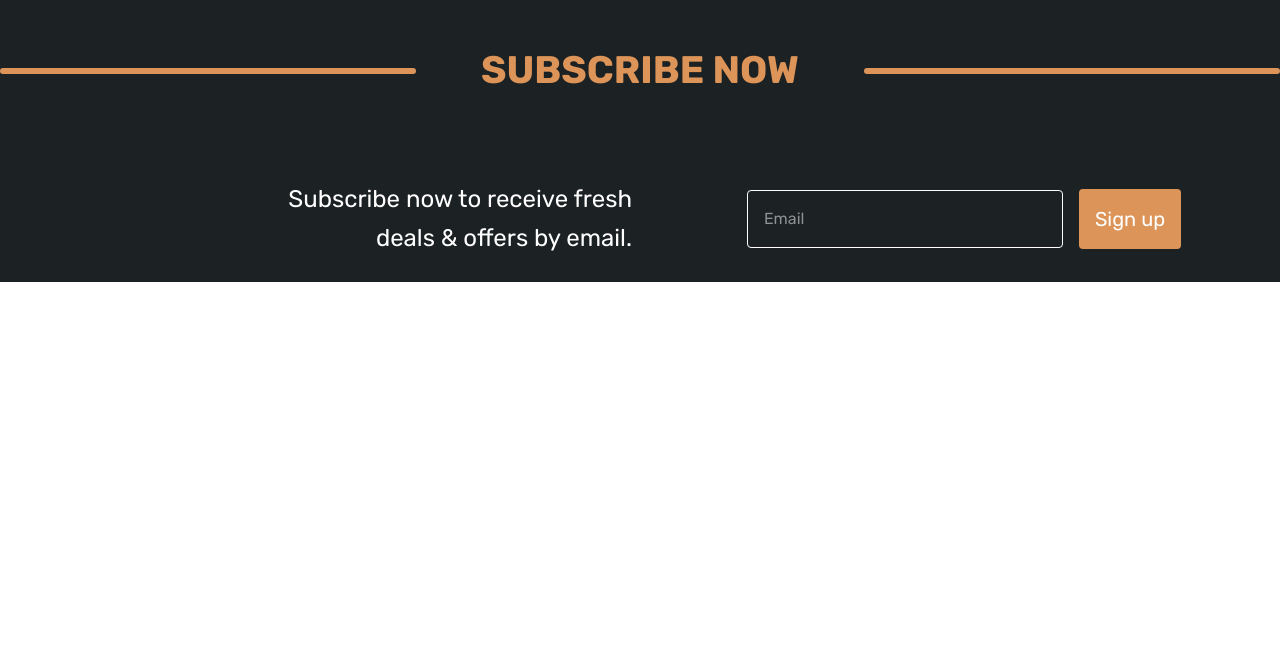
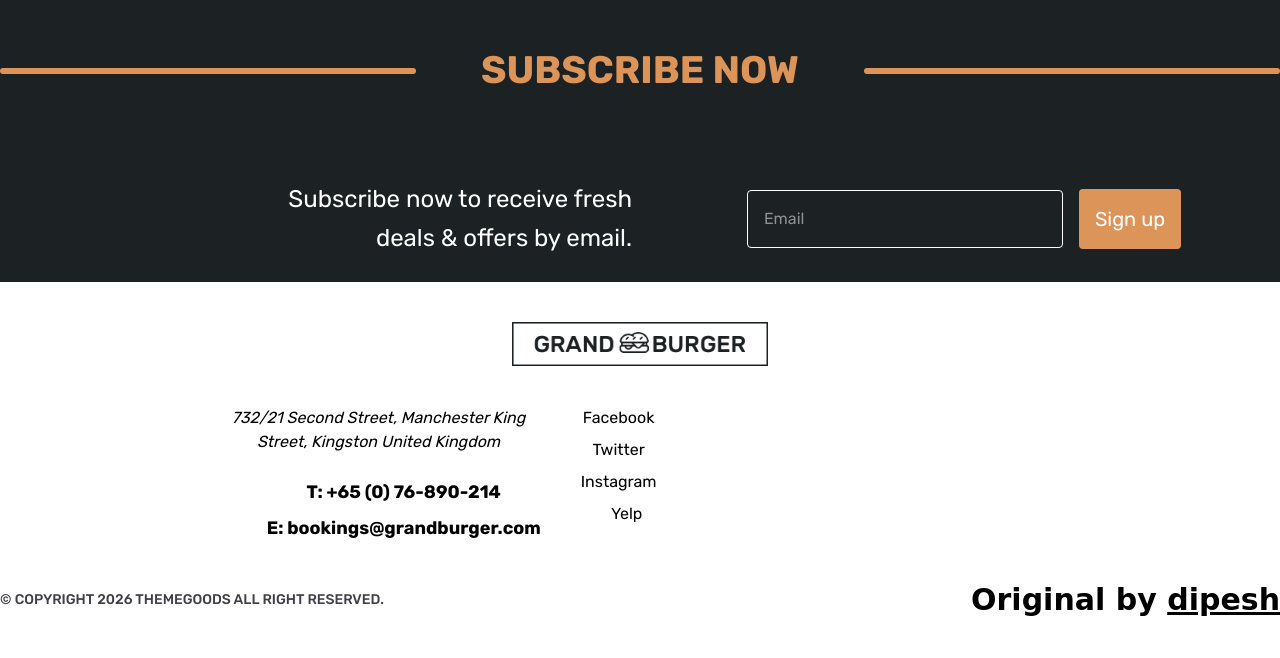
Before and after one commit to dipeshxhy/burger-website, a website built with Vite: page index.html in a window 1280 px wide. Shown: the part 3978-4636 px from the top of the page. Before the commit the page ends 4260 px from the top, so only its background shows below. Built offline with nearby package versions, Linux system fonts and the light colour scheme; files whose address does not match are found by name.

Commit message:
feat(footer): add footer section with contact information and social links

```diff
--- a/index.html
+++ b/index.html
@@ -349,5 +349,48 @@
 
          <!--end of main -->
 
+         <!-- footer -->
+          <footer class="bg-white text-black py-10">
+            <div class="grid grid-cols-1 box">
+              <div>
+                <div class="md:w-[20vw] w-[40vw] mx-auto">
+                  <img class="w-full h-full" src="/logo-dark.png" alt="Logo dark">
+                </div>
+
+                <div class="flex flex-col md:flex-row gap-10 mt-10 ">
+                  <div class="flex flex-col   md:justify-end md:items-end justify-center items-center ">
+                    <address class="md:w-[60%] text-center w-full mb-6">
+                      732/21 Second Street, Manchester King Street, Kingston United Kingdom
+                    </address>
+                  <div class="text-lg font-bold space-y-2 text-center">
+                    <p>T: +65 (0) 76-890-214</p>
+                    <p>E: bookings@grandburger.com</p>
+                  </div>
+                </div>
+                <div class="text-center">
+                  <ul class="space-x-4 flex flex-col gap-2">
+                    <li><a href="#">Facebook</a></li>
+                    <li><a href="#">Twitter</a></li>
+                    <li><a href="#">Instagram</a></li>
+                    <li><a href="#">Yelp</a></li>
+                  </ul>
+                </div>
+              </div>
+              <div ></div>
+            </div>
+
+            <!-- bottom part -->
+             <div class="flex flex-col md:flex-row text-center justify-between items-center mt-10">
+              <div class="uppercase text-sm font-medium text-zinc-700">
+                ©  Copyright 2026 ThemeGoods All Right Reserved.
+              </div>
+              <div class="text-3xl font-cursive text-black font-black">
+                Original by <a href="https://www.dipeshchaudhary.dev" target="_blank" class="underline">dipesh</a>
+              </div>
+             </div>
+            </div>
+          </footer>
+         <!--end of  footer -->
+
   </body>
 </html>
```
Also changed, not shown: public/logo-dark.png (added).
